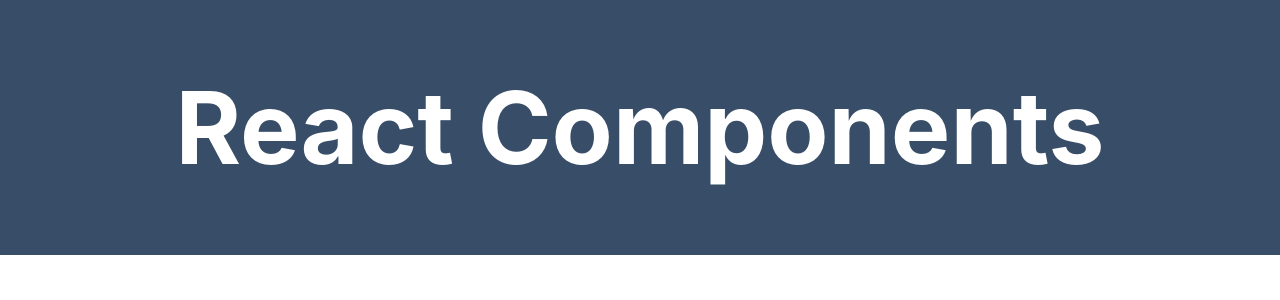
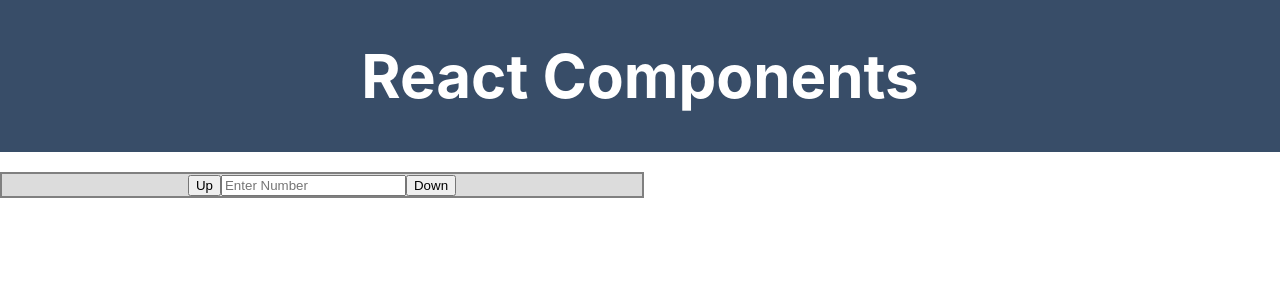
Before and after one commit to brittbmh/react-props-activity, a React (Create React App) app: page / in a window 1280 px wide. Shown: the top 300 px of the page. Built offline with nearby package versions, Linux system fonts and the light colour scheme.

Commit message:
add EnterNumber component

```diff
--- a/src/App.css
+++ b/src/App.css
@@ -9,13 +9,25 @@
 
 .App-header {
   background-color: rgb(56, 77, 104);
-  min-height: 120px;
+  min-height: 80px;
   display: flex;
   flex-direction: column;
   align-items: center;
   justify-content: center;
-  font-size: 50px;
+  font-size: 30px;
   color: white;
+}
+
+#EnterDiv {
+  border-style: solid;
+  border-color: gray;
+  background-color: gainsboro;
+  border-width: 2px;
+  display: flex;
+  flex-direction: row;
+  align-items: center;
+  justify-content: center;
+  max-width: 50%;
 }
 
 .App-link {
--- a/src/App.js
+++ b/src/App.js
@@ -1,5 +1,6 @@
 import React, { Component } from 'react';
 import Header from './components/Header';
+import EnterNumber from './components/EnterNumber';
 import './App.css';
 
 class App extends Component {
@@ -7,6 +8,7 @@
     return (
       <div className="App">
         <Header />
+        <EnterNumber />
       </div>
     );
   }
--- a/src/components/EnterNumber.js
+++ b/src/components/EnterNumber.js
@@ -0,0 +1,20 @@
+import React, { Component } from 'react';
+
+class EnterNumber extends Component {
+    render() {
+        return (
+            <div>
+                <br />
+                <div id="EnterDiv">
+                    <form>
+                        <button>Up</button>
+                        <input type="text" placeholder="Enter Number" />
+                        <button>Down</button>
+                    </form>
+                </div>
+            </div>
+        )
+    }
+}
+
+export default EnterNumber;
```
Also changed, not shown: src/components/CurrentTotal.js (+13 -0 lines).
